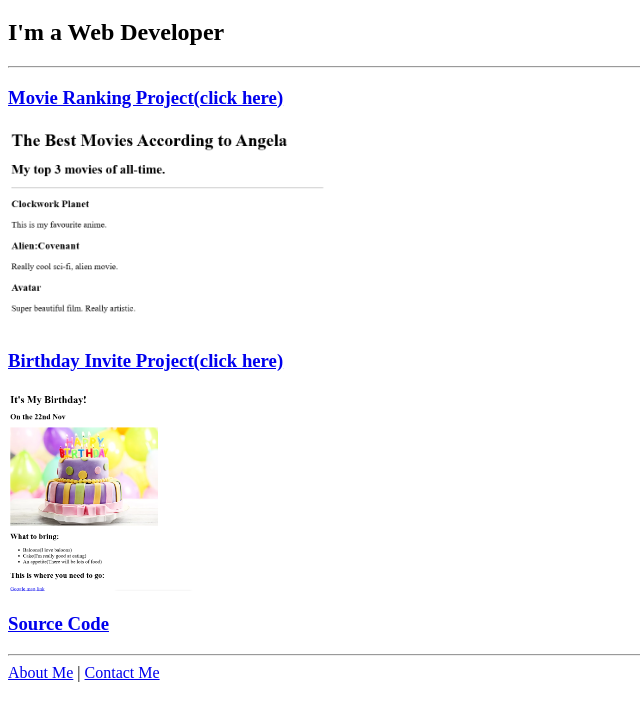
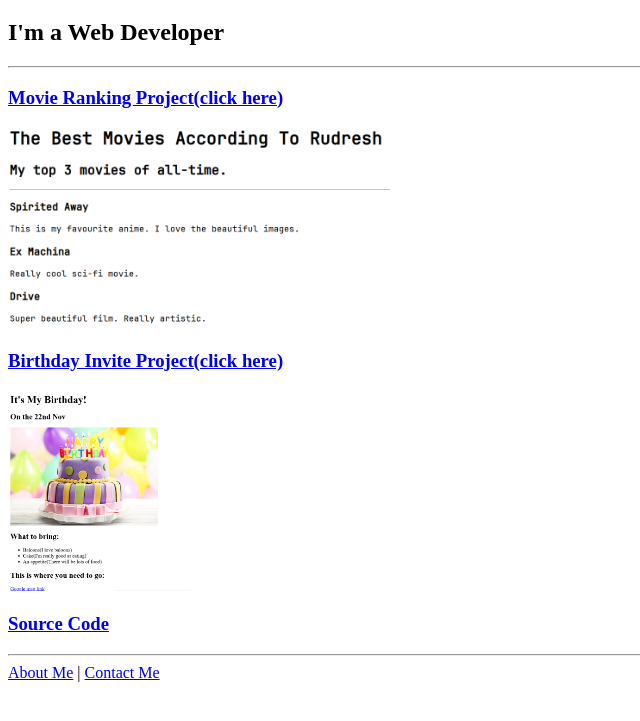
Before and after one commit to LordWorship/html-portfolio-first, a plain HTML site: page index.html in a window 1280 px wide. Shown: the part 61-782 px from the top of the page, without its empty margins (0-640 px from the left). Drawn offline with Linux system fonts and the light colour scheme.

Commit message:
Update index.html

```diff
--- a/index.html
+++ b/index.html
@@ -17,7 +17,7 @@
             <a href="./public/movie-ranking.html">Movie Ranking Project(click here)</a>
         </h3>
         <img
-            src="./assets/images/movie.png"
+            src="./assets/images/movie1.png"
             alt="Screenshot of Movie Ranking Project"
             height="200"
         />
```
